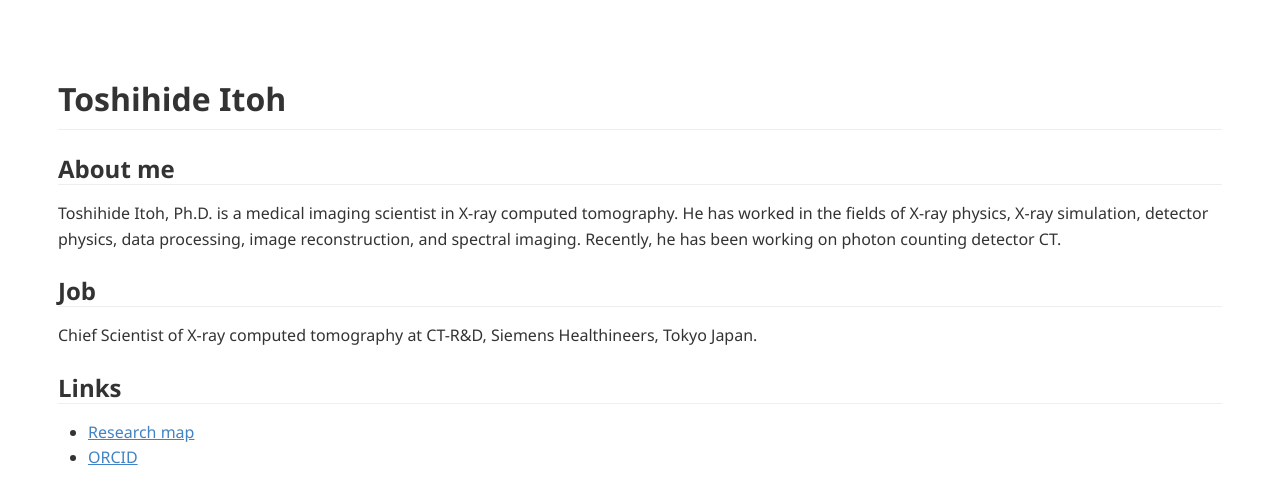
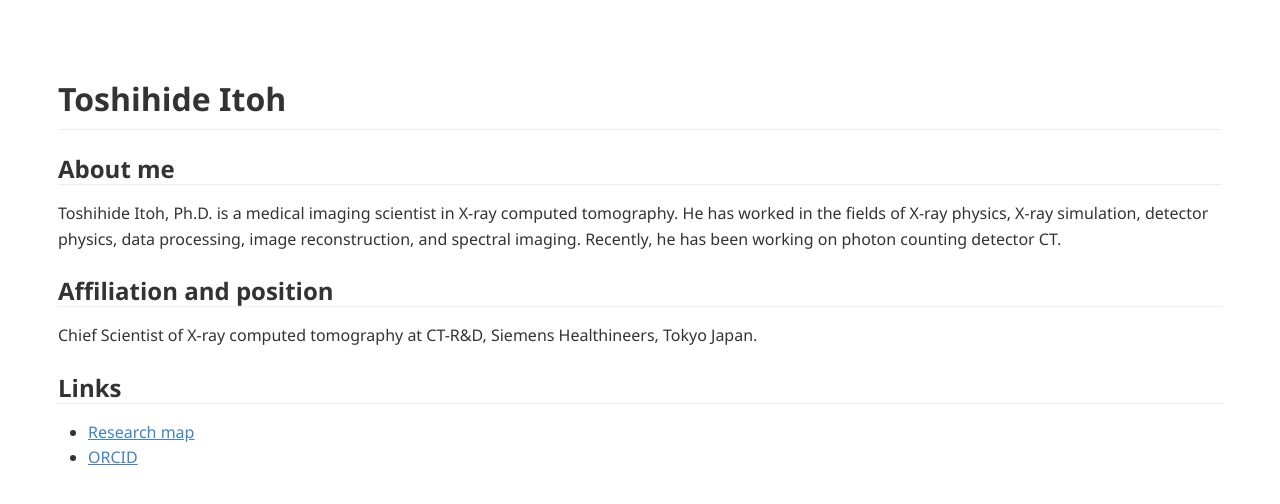
Before and after one commit to tnitoh/tnitoh.github.io, a Jekyll site: the page built from index.md, in a window 1280 px wide. Shown: the top 504 px of the page. Built offline with Jekyll 4.4.1, drawn with Linux system fonts in a browser that asks for light colours; Markdown is read by kramdown in place of the engine named in the settings.

Commit message:
Update index.md

```diff
--- a/index.md
+++ b/index.md
@@ -8,9 +8,9 @@ title: Toshihide Itoh's web page
 ## About me
 Toshihide Itoh, Ph.D. is a medical imaging scientist in X-ray computed tomography. He has worked in the fields of X-ray physics, X-ray simulation, detector physics, data processing, image reconstruction, and spectral imaging. Recently, he has been working on photon counting detector CT.
 
-## Job
+## Affiliation and position
 Chief Scientist of X-ray computed tomography at CT-R&D, Siemens Healthineers, Tokyo Japan.
 
 ## Links
-- [Research map](https://researchmap.jp/tnitoh?lang=en)
-- [ORCID](https://orcid.org/0000-0002-0283-1225)
+- [Research map](https://researchmap.jp/tnitoh?lang=en){:target="_blank"}
+- [ORCID](https://orcid.org/0000-0002-0283-1225){:target="_blank"}
```
